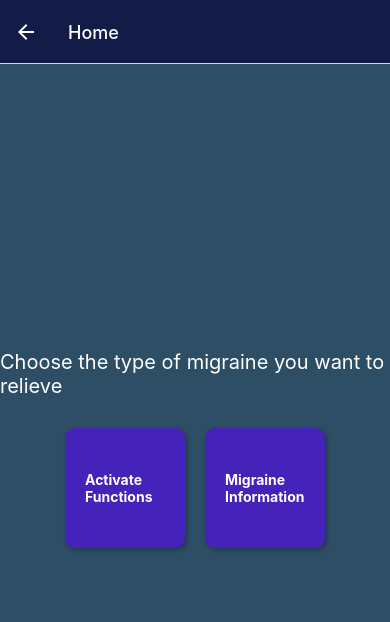
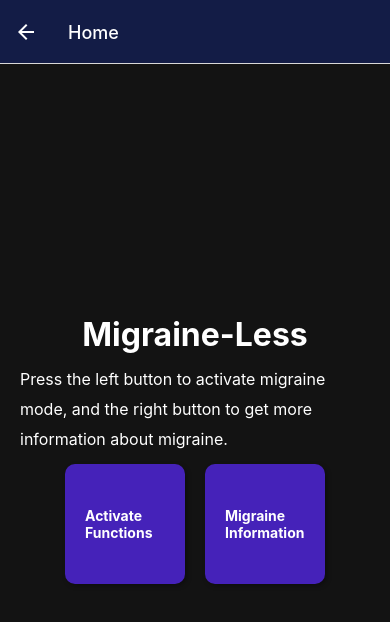
Before and after one commit to Uri-Alvarez/Migraine-less, a React Native app in the folder my-app/: screen /Home in a window 390 px wide. Shown: the top 622 px of the page. Built offline with nearby package versions, Linux system fonts and the light colour scheme.

Commit message:
On branch front Cambios:     Se pulio la pantalla de inicio para que     combinara con el estilo de lapp.  Changes to be committed: 	modified:   my-app/screens/HomeScreen.js

```diff
--- a/my-app/screens/HomeScreen.js
+++ b/my-app/screens/HomeScreen.js
@@ -12,17 +12,21 @@ const HomeScreen = () => {
 
   return (
     <View style={styles.container}>
-      <Text style={styles.title}>Choose the type of migraine you want to relieve</Text>
+      <Text style={styles.title}>Migraine-Less</Text>
+
+      <Text style={styles.paragraph}>
+        Press the left button to activate migraine mode, and the right button to get more information about migraine.
+      </Text>
 
       <View style={styles.buttonContainer}>
         <TouchableOpacity
-          style={styles.button}
+          style={styles.Activetebutton}
           onPress={handleFunctions}>
           <Text style={styles.buttonText}>Activate Functions</Text>
         </TouchableOpacity>
 
         <TouchableOpacity
-          style={styles.button}
+          style={styles.Infobutton}
           onPress={() => navigation.navigate('Migraines Information')} // Navega a Migraine2
         >
           <Text style={styles.buttonText}>Migraine Information</Text>
@@ -32,25 +36,46 @@ const HomeScreen = () => {
   );
 };
 
-// Estilos siguen igual...
 const styles = StyleSheet.create({
   container: {
-    flex: 1,
-    backgroundColor: '#2e4e66',
-    alignItems: 'center',
-    justifyContent: 'center',
+    flex: 1, // Permite que el contenedor ocupe todo el espacio disponible
+    backgroundColor: '#131313', // Establece un fondo negro o gris oscuro
+    alignItems: 'center', // Centra los elementos horizontalmente
+    justifyContent: 'center', // Centra los elementos verticalmente
+    paddingHorizontal: 20, // Espaciado horizontal interno
   },
   title: {
-    fontSize: 20,
-    color: 'white',
-    marginBottom: 20,
+    fontSize: 32, // Tamaño de la fuente para el título
+    color: '#fff', // Color blanco para el texto
+    fontWeight: 'bold', // Establece el peso de la fuente en negrita
+    marginBottom: 10, // Espacio inferior del título
+  },
+  paragraph: {
+    fontSize: 16,  // ajusta el tamaño de la fuente
+    lineHeight: 30,  // ajusta la altura de línea para un mejor espaciado
+    color: '#fff',  // ajusta el color del texto
   },
   buttonContainer: {
     flexDirection: 'row',
     flexWrap: 'wrap',
     justifyContent: 'space-around',
   },
-  button: {
+  Activetebutton: {
+    backgroundColor: '#4522b9',
+    borderRadius: 10,
+    padding: 20,
+    margin: 10,
+    width: 120,
+    height: 120,
+    justifyContent: 'center',
+    alignItems: 'center',
+    shadowColor: '#000',
+    shadowOffset: { width: 2, height: 2 },
+    shadowOpacity: 0.3,
+    shadowRadius: 5,
+    elevation: 5,
+  },
+  Infobutton: {
     backgroundColor: '#4522b9',
     borderRadius: 10,
     padding: 20,
```
